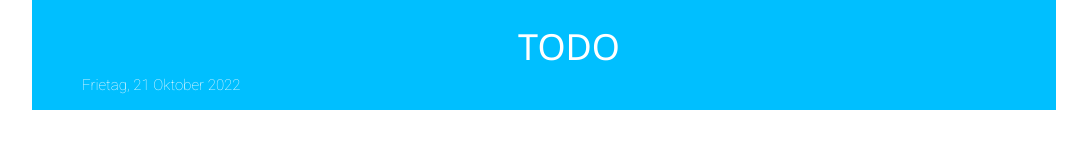
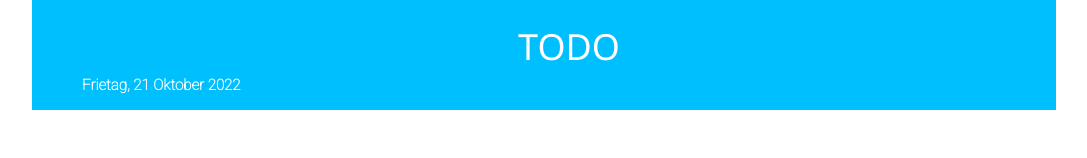
Before and after one commit to marwa17/wochenPojekt3, a plain HTML site: page index.html in a window 1280 px wide. Shown: the top 158 px of the page, without its empty margins (96-1183 px from the left). Drawn offline with nearby package versions, Linux system fonts and the light colour scheme.

Commit message:
version3

```diff
--- a/styles/styles.css
+++ b/styles/styles.css
@@ -34,7 +34,7 @@
     text-align: center;
 }
 #date {
-    font-weight: normal;
+    font-weight: bolder;
 }
 
 /* ------------------------- Ende Header bereich --------------------- */
@@ -155,6 +155,10 @@ ul#todoList {
     color: #d9d9d9;
     text-decoration: line-through;
 }
+
+/* .liElement .completed {
+    width: 80%;
+} */
 .todoText:focus {
     outline: none;
 }
```
